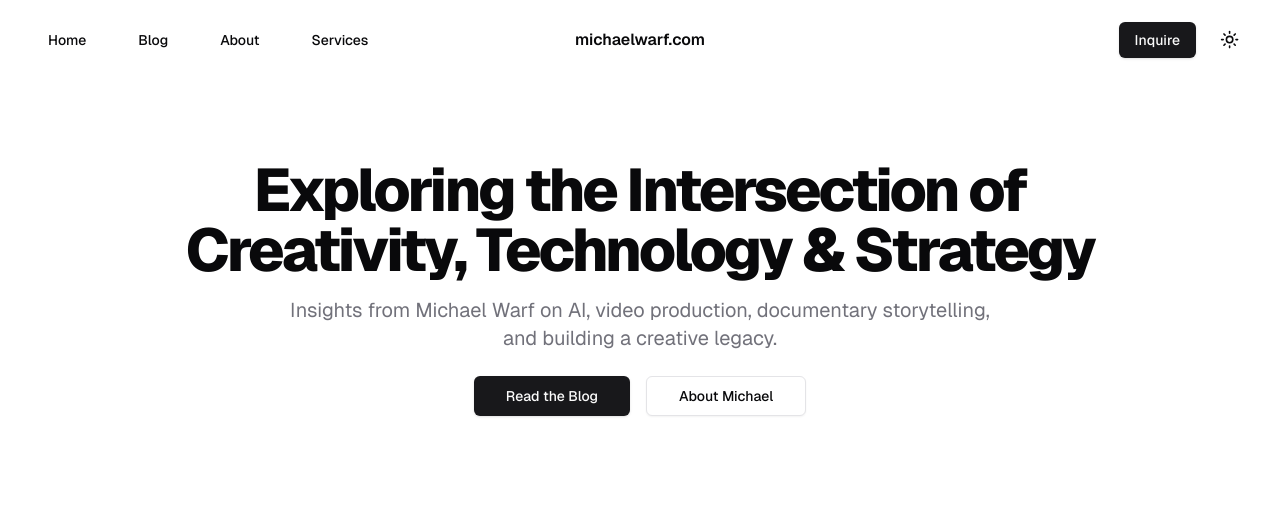
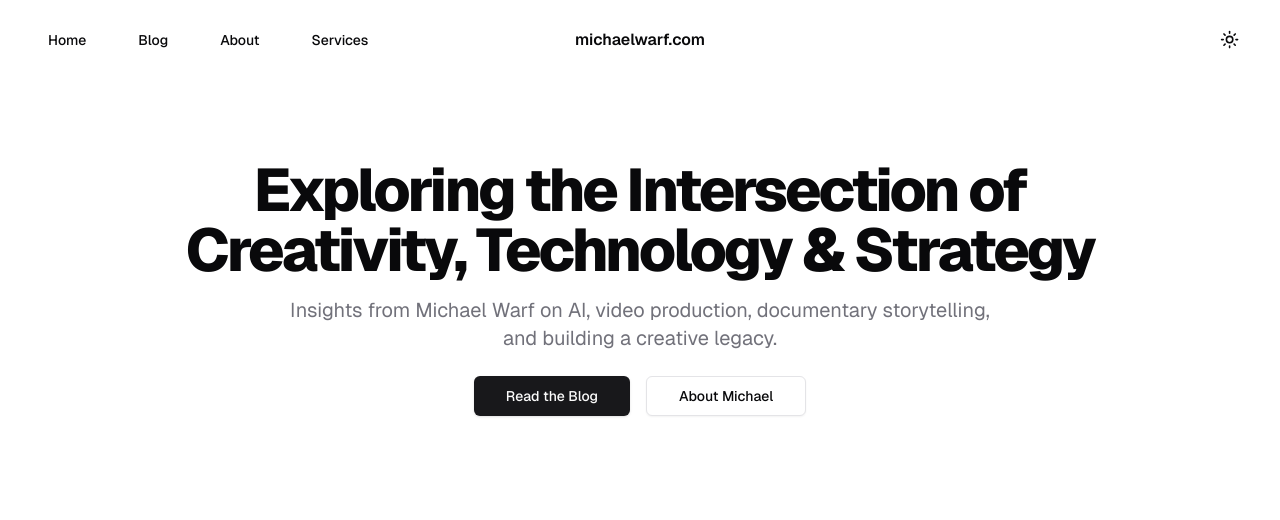
Before and after one commit to mwarf/blog-michaelwarf-2025, an Astro site: page / in a window 1280 px wide. Shown: the top 520 px of the page. Built offline with nearby package versions, Linux system fonts and the light colour scheme; Astro itself is replaced by a stand-in of ours.

Commit message:
removed inquire button

```diff
--- a/src/components/ui/Header1.tsx
+++ b/src/components/ui/Header1.tsx
@@ -104,9 +104,9 @@
 
                 {/* Right-side Actions Section */}
                 <div className="flex justify-end w-full gap-4 items-center">
-                    <Button asChild>
+                    {/* <Button asChild>
                       <a href="/services">Inquire</a>
-                    </Button>
+                    </Button> */}
                     <ThemeToggle />
                 </div>
 
```
